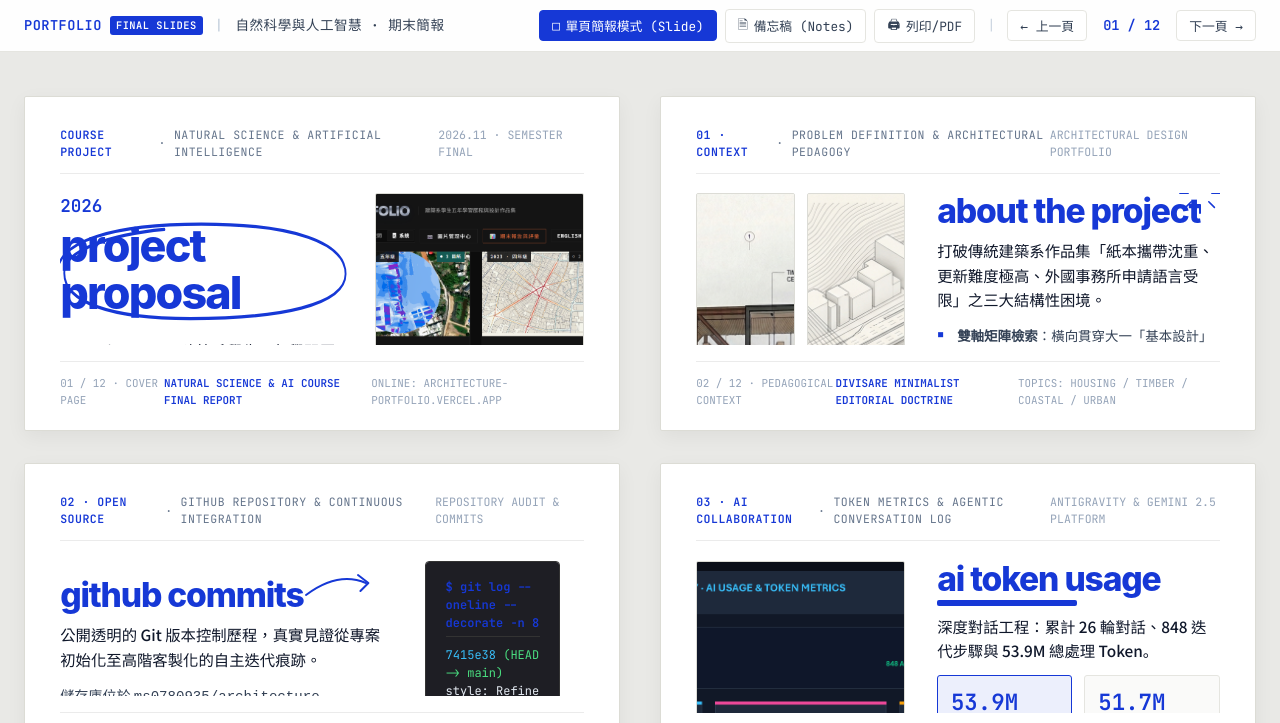
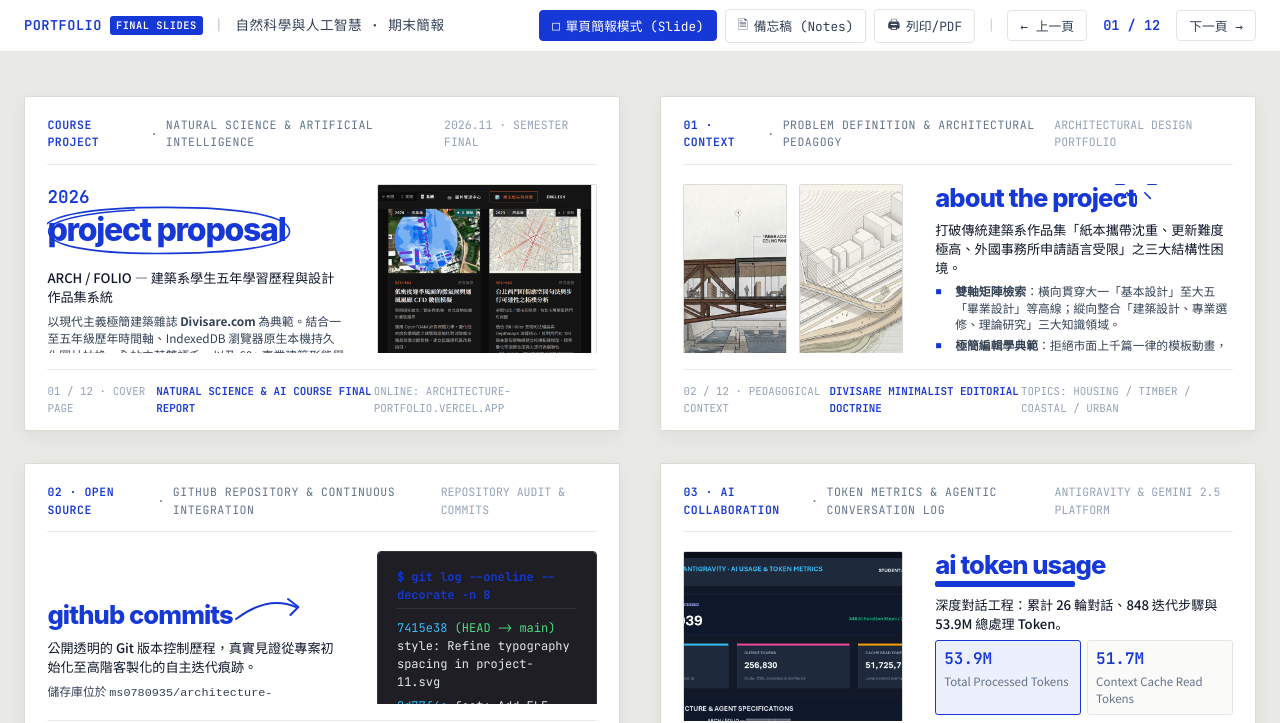
Before and after one commit to ms0780935/architecture-portfolio, a website: page presentation.html in a window 1280 px wide. Both pictures are taken after a click on the button "切換總覽九宮格模式 (G)". Shown: the top 723 px of the page. Drawn offline with Linux system fonts and the light colour scheme; a web font is replaced by a local one.

Commit message:
style: Optimize proportional scaling and typography in grid contact sheet mode

```diff
--- a/presentation.html
+++ b/presentation.html
@@ -249,6 +249,59 @@
 
     .grid-mode .slide:hover::after {
       opacity: 1;
+    }
+
+    /* Proportional Typography Scaling in Grid Mode for Contact Sheet Aesthetics */
+    .grid-mode .slide {
+      font-size: 0.82em;
+      padding: 1.2rem 1.4rem 0.9rem;
+    }
+
+    .grid-mode .slide h1.slide-title-hero {
+      font-size: 2rem;
+    }
+
+    .grid-mode .slide h2.slide-title-section {
+      font-size: 1.6rem;
+    }
+
+    .grid-mode .slide .editorial-lead {
+      font-size: 0.82rem;
+      margin-bottom: 0.4rem;
+      line-height: 1.45;
+    }
+
+    .grid-mode .slide .editorial-p {
+      font-size: 0.74rem;
+      line-height: 1.45;
+      margin-bottom: 0.3rem;
+    }
+
+    .grid-mode .slide .metric-badge-grid {
+      gap: 0.4rem;
+      margin: 0.3rem 0;
+    }
+
+    .grid-mode .slide .metric-chip {
+      padding: 0.4rem 0.5rem;
+    }
+
+    .grid-mode .slide .metric-chip .chip-num {
+      font-size: 1rem !important;
+    }
+
+    .grid-mode .slide .img-frame {
+      height: 250px !important;
+    }
+
+    .grid-mode .slide .vertical-title-box {
+      font-size: 1.7rem;
+    }
+
+    .grid-mode .slide ul.bullet-list li {
+      font-size: 0.74rem;
+      margin-bottom: 0.25rem;
+      line-height: 1.4;
     }
 
     /* ==========================================================================
```
